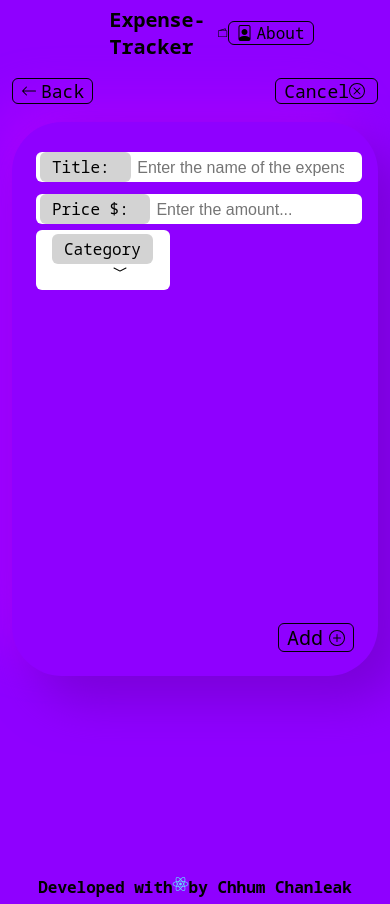
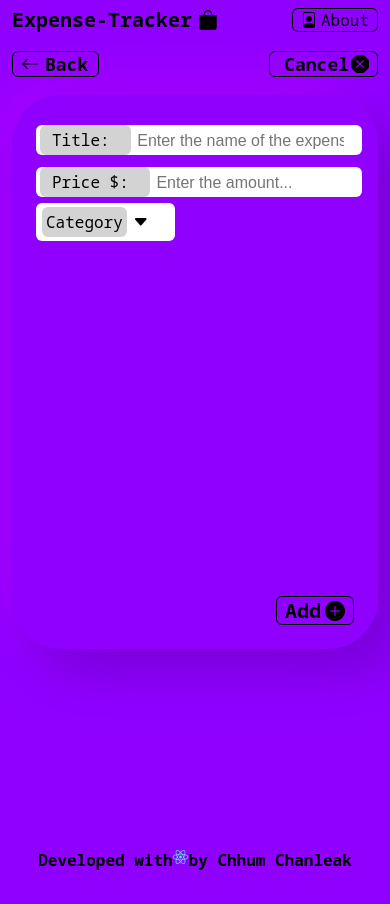
Before and after one commit to chhum-chanleak/expense, a React (Create React App) app: page /add-expense in a window 390 px wide. After the commit the page ends 877 px from the top, so only its background shows below. Built offline with nearby package versions, Linux system fonts and the light colour scheme.

Commit message:
updated css files

```diff
--- a/src/components/add-form/add-form.css
+++ b/src/components/add-form/add-form.css
@@ -41,7 +41,7 @@
 }
 
 .category {
-  padding: 4px 16px;
+  padding: 4px 6px;
   border-radius: 6px;
   position: relative;
   width: 40%;
@@ -57,11 +57,11 @@
   margin-right: 6px;
   border-radius: 6px;
   background-color: lightgray;
-  padding: 4px 12px;
+  padding: 4px 4px;
 }
 
-.category-dropdown svg {
-  margin-left: 60px;
+.category-dropdown i {
+  position: relative;
 }
 
 .category-container {
@@ -112,15 +112,16 @@
   padding: 0px 8px;
   justify-content: center;
   align-items: center;
+  font-weight: 700;
   cursor: pointer;
 }
-.form-add-button div svg {
+.form-add-button div i {
   display: flex;
   align-items: center;
-  margin-left: 6px;
+  margin-left: 4px;
 }
 
-@media only screen and (max-width: 1024px) {
+@media only screen and (min-width: 768px) {
   .form-item {
     width: 100%;
   }
@@ -135,3 +136,19 @@
     width: 40%;
   }
 }
+
+@media only screen and (max-width: 768px) {
+  .form-item {
+    width: 100%;
+  }
+
+  .form-item input {
+    width: 65%;
+  }
+  .amount-input {
+    width: 50% !important;
+  }
+  .category {
+    width: 50%;
+  }
+}
--- a/src/components/add-form/index.js
+++ b/src/components/add-form/index.js
@@ -88,19 +88,7 @@ const AddForm = () => {
             onClick={() => setCategoryOpen(!categoryOpen)}
           >
             <label>{category ? category.title : "Category"}</label>
-            <svg
-              xmlns="http://www.w3.org/2000/svg"
-              width="16"
-              height="16"
-              fill="currentColor"
-              class="bi bi-chevron-compact-down"
-              viewBox="0 0 16 16"
-            >
-              <path
-                fill-rule="evenodd"
-                d="M1.553 6.776a.5.5 0 0 1 .67-.223L8 9.44l5.776-2.888a.5.5 0 1 1 .448.894l-6 3a.5.5 0 0 1-.448 0l-6-3a.5.5 0 0 1-.223-.67z"
-              />
-            </svg>
+            <i class="bi bi-caret-down-fill"></i>
             <div>
               {categoryOpen && (
                 <div className="category-container">
@@ -124,17 +112,7 @@ const AddForm = () => {
       <div className="form-add-button">
         <div onClick={handleSubmit}>
           <label>Add</label>
-          <svg
-            xmlns="http://www.w3.org/2000/svg"
-            width="16"
-            height="16"
-            fill="currentColor"
-            class="bi bi-plus-circle"
-            viewBox="0 0 16 16"
-          >
-            <path d="M8 15A7 7 0 1 1 8 1a7 7 0 0 1 0 14zm0 1A8 8 0 1 0 8 0a8 8 0 0 0 0 16z" />
-            <path d="M8 4a.5.5 0 0 1 .5.5v3h3a.5.5 0 0 1 0 1h-3v3a.5.5 0 0 1-1 0v-3h-3a.5.5 0 0 1 0-1h3v-3A.5.5 0 0 1 8 4z" />
-          </svg>
+          <i class="bi bi-plus-circle-fill"></i>
         </div>
       </div>
     </div>
--- a/src/components/expense-list/expense-list.css
+++ b/src/components/expense-list/expense-list.css
@@ -3,6 +3,7 @@
   display: flex;
   flex-direction: column;
   flex: 1;
+  height: 45vh;
 }
 
 .empty-state {
--- a/src/components/expense-list/index.js
+++ b/src/components/expense-list/index.js
@@ -28,7 +28,7 @@ const ExpenseList = () => {
             alt="No Expenses"
             className="empty-image"
           />
-          <label>Your expense list is empty.</label>
+          <label>Your expense list is empty!</label>
         </div>
       )}
     </div>
--- a/src/components/header/header.css
+++ b/src/components/header/header.css
@@ -1,6 +1,4 @@
 .header-container {
-  width: 50%;
-
   margin: auto;
 }
 
@@ -13,21 +11,26 @@
 
 .header-logo {
   display: flex;
+  justify-content: center;
   align-items: center;
   font-size: 32px;
   font-weight: 600;
+  cursor: pointer;
 }
 
-.header-logo svg {
-  display: flex;
-  align-items: center;
+.header-logo label {
+  cursor: pointer;
+}
+
+.header-logo i {
   margin-left: 6px;
 }
 
 .header-button {
   font-size: 20px;
+
   display: flex;
-  justify-content: center;
+  justify-content: flex-end;
   align-items: center;
   border: 1px solid black;
   border-radius: 6px;
@@ -38,7 +41,7 @@
   margin-right: 4px;
 }
 
-@media only screen and (max-width: 1024) {
+@media only screen and (max-width: 1024px) {
   .header-container {
     max-width: 100%;
   }
@@ -52,9 +55,9 @@
   }
 }
 
-@media only screen and (max-width: 512px) {
+@media only screen and (max-width: 768px) {
   .header-container {
-    max-width: 50%;
+    max-width: 100%;
   }
 
   .header-logo {
--- a/src/components/header/index.js
+++ b/src/components/header/index.js
@@ -8,20 +8,10 @@ const Header = () => {
       <div className="header">
         <Link to="/">
           <div className="header-logo">
-            Expense-Tracker
-            <svg
-              xmlns="http://www.w3.org/2000/svg"
-              width="16"
-              height="16"
-              fill="currentColor"
-              class="bi bi-wallet2"
-              viewBox="0 0 16 16"
-            >
-              <path d="M12.136.326A1.5 1.5 0 0 1 14 1.78V3h.5A1.5 1.5 0 0 1 16 4.5v9a1.5 1.5 0 0 1-1.5 1.5h-13A1.5 1.5 0 0 1 0 13.5v-9a1.5 1.5 0 0 1 1.432-1.499L12.136.326zM5.562 3H13V1.78a.5.5 0 0 0-.621-.484L5.562 3zM1.5 4a.5.5 0 0 0-.5.5v9a.5.5 0 0 0 .5.5h13a.5.5 0 0 0 .5-.5v-9a.5.5 0 0 0-.5-.5h-13z" />
-            </svg>
+            <label>Expense-Tracker</label>
+            <i class="bi bi-bag-fill"></i>
           </div>
         </Link>
-
         <Link to="/about">
           <div className="header-button">
             <i class="bi bi-file-person"></i>About
--- a/src/components/topfold/index.js
+++ b/src/components/topfold/index.js
@@ -16,16 +16,7 @@ const TopFold = () => {
       {window.location.pathname === "/" ? (
         <div className="home-topfold">
           <div className="search-bar">
-            <svg
-              xmlns="http://www.w3.org/2000/svg"
-              width="16"
-              height="16"
-              fill="currentColor"
-              class="bi bi-search"
-              viewBox="0 0 16 16"
-            >
-              <path d="M11.742 10.344a6.5 6.5 0 1 0-1.397 1.398h-.001c.03.04.062.078.098.115l3.85 3.85a1 1 0 0 0 1.415-1.414l-3.85-3.85a1.007 1.007 0 0 0-.115-.1zM12 6.5a5.5 5.5 0 1 1-11 0 5.5 5.5 0 0 1 11 0z" />
-            </svg>
+            <i class="bi bi-search"></i>
             <input
               value={query}
               placeholder="Search for expenses"
@@ -35,17 +26,7 @@ const TopFold = () => {
           <Link to="/add-expense">
             <div className="add-button">
               <label>Add</label>
-              <svg
-                xmlns="http://www.w3.org/2000/svg"
-                width="16"
-                height="16"
-                fill="currentColor"
-                class="bi bi-plus-circle"
-                viewBox="0 0 16 16"
-              >
-                <path d="M8 15A7 7 0 1 1 8 1a7 7 0 0 1 0 14zm0 1A8 8 0 1 0 8 0a8 8 0 0 0 0 16z" />
-                <path d="M8 4a.5.5 0 0 1 .5.5v3h3a.5.5 0 0 1 0 1h-3v3a.5.5 0 0 1-1 0v-3h-3a.5.5 0 0 1 0-1h3v-3A.5.5 0 0 1 8 4z" />
-              </svg>
+              <i class="bi bi-plus-circle-fill"></i>
             </div>
           </Link>
         </div>
@@ -54,37 +35,14 @@ const TopFold = () => {
           <Link to="/">
             {" "}
             <div className="add-topfold-button">
-              <svg
-                xmlns="http://www.w3.org/2000/svg"
-                width="16"
-                height="16"
-                fill="currentColor"
-                class="bi bi-arrow-left"
-                viewBox="0 0 16 16"
-              >
-                <path
-                  fill-rule="evenodd"
-                  d="M15 8a.5.5 0 0 0-.5-.5H2.707l3.147-3.146a.5.5 0 1 0-.708-.708l-4 4a.5.5 0 0 0 0 .708l4 4a.5.5 0 0 0 .708-.708L2.707 8.5H14.5A.5.5 0 0 0 15 8z"
-                />
-              </svg>
-
+              <i class="bi bi-arrow-left"></i>
               <label>Back</label>
             </div>
           </Link>
           <Link to="/">
             <div className="add-topfold-button">
               <label>Cancel</label>
-              <svg
-                xmlns="http://www.w3.org/2000/svg"
-                width="16"
-                height="16"
-                fill="currentColor"
-                class="bi bi-x-circle"
-                viewBox="0 0 16 16"
-              >
-                <path d="M8 15A7 7 0 1 1 8 1a7 7 0 0 1 0 14zm0 1A8 8 0 1 0 8 0a8 8 0 0 0 0 16z" />
-                <path d="M4.646 4.646a.5.5 0 0 1 .708 0L8 7.293l2.646-2.647a.5.5 0 0 1 .708.708L8.707 8l2.647 2.646a.5.5 0 0 1-.708.708L8 8.707l-2.646 2.647a.5.5 0 0 1-.708-.708L7.293 8 4.646 5.354a.5.5 0 0 1 0-.708z" />
-              </svg>
+              <i class="bi bi-x-octagon-fill"></i>
             </div>
           </Link>
         </div>
--- a/src/components/topfold/topfold.css
+++ b/src/components/topfold/topfold.css
@@ -5,74 +5,92 @@
   padding: 12px 0px;
   align-items: center;
 }
-
-.topfold label {
-  cursor: pointer;
-}
-
 .home-topfold {
   display: flex;
   justify-content: space-between;
   flex: 1;
 }
-
 .search-bar {
   display: flex;
   align-items: center;
   width: 50%;
+  background-color: white;
   border-radius: 12px;
+}
+.search-bar input {
+  width: 85%;
+  outline: none;
+  padding: 8px 0px;
+  border: none;
+  margin-left: 6px;
   background-color: white;
 }
 
-.search-bar svg {
+.search-bar i {
   display: flex;
+  align-items: center;
   margin-left: 6px;
-  align-items: center;
-}
-
-.search-bar input {
-  border: 0px;
-  border-radius: 6px;
-  outline: none;
-  padding: 8px 0px;
-  margin-left: 6px;
-  width: 90%;
 }
 
 .add-button {
   display: flex;
+  align-items: center;
+  border-radius: 4px;
   border: 1px solid black;
-  border-radius: 6px;
   font-size: 20px;
   padding: 0px 8px;
+  border-radius: 6px;
   cursor: pointer;
-  align-items: center;
 }
 
-.add-button svg {
-  display: flex;
-  margin-left: 6px;
+.add-button label {
+  cursor: pointer;
+  font-weight: 600;
 }
 
+.add-button i {
+  display: flex;
+  align-items: center;
+  margin-left: 4px;
+}
 .add-topfold {
   display: flex;
   justify-content: space-between;
   flex: 1;
 }
-
 .add-topfold-button {
   display: flex;
   align-items: center;
-  cursor: pointer;
   font-size: 18px;
   border: 1px solid black;
   border-radius: 6px;
   padding: 0px 8px;
-  font-weight: 600px;
+  cursor: pointer;
+}
+.add-topfold-button i {
+  display: flex;
+  align-items: center;
+  font-weight: 600;
 }
 
-.add-topfold-button svg {
-  display: flex;
-  align-items: center;
-  margin-right: 4px;
+.add-topfold-button label {
+  font-weight: 600;
+  margin-left: 6px;
+  margin-right: 2px;
+  cursor: pointer;
 }
+
+@media only screen and (max-width: 1024px) {
+  .add-button {
+    font-size: 18px;
+  }
+  .sear-chbar {
+    width: 70%;
+  }
+}
+
+@media only screen and (max-width: 512px) {
+  .add-button {
+    font-size: 16px;
+  }
+}
--- a/src/pages/about/index.js
+++ b/src/pages/about/index.js
@@ -16,9 +16,9 @@ const About = () => {
           Welcome to Expense-Tracker site. First of all, my name is Chhum
           Chanleak. I created this site using React.js, Bootstrap and a few
           packages. This site can be used to track your purchases. For example,
-          it tracks the name, price and the time when you bought the expense.
-          Moreover, you can as well search the expenses that you bought using
-          Search Bar.
+          it tracks the name, price and the time when enter the expense
+          information. Moreover, you can as well search the expenses that you
+          bought using Search Bar.
         </p>
       </div>
     </div>
```
Also changed, not shown: src/pages/about/about.css (+9 -10 lines).
